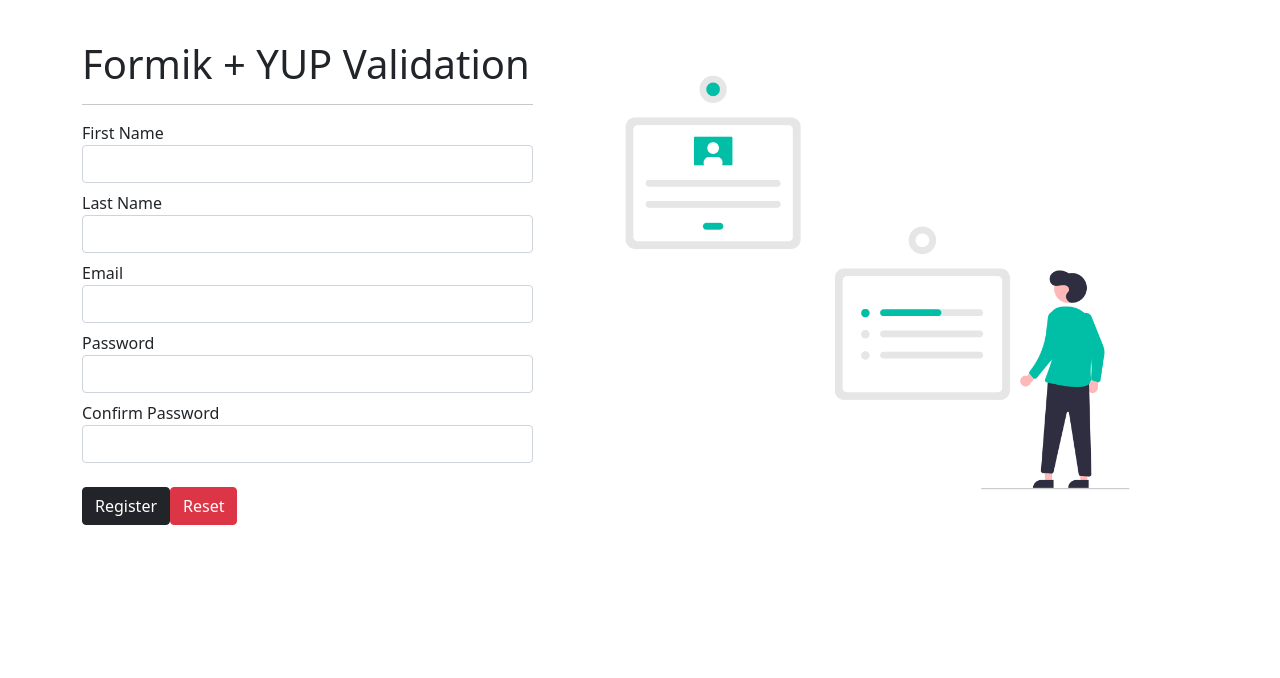
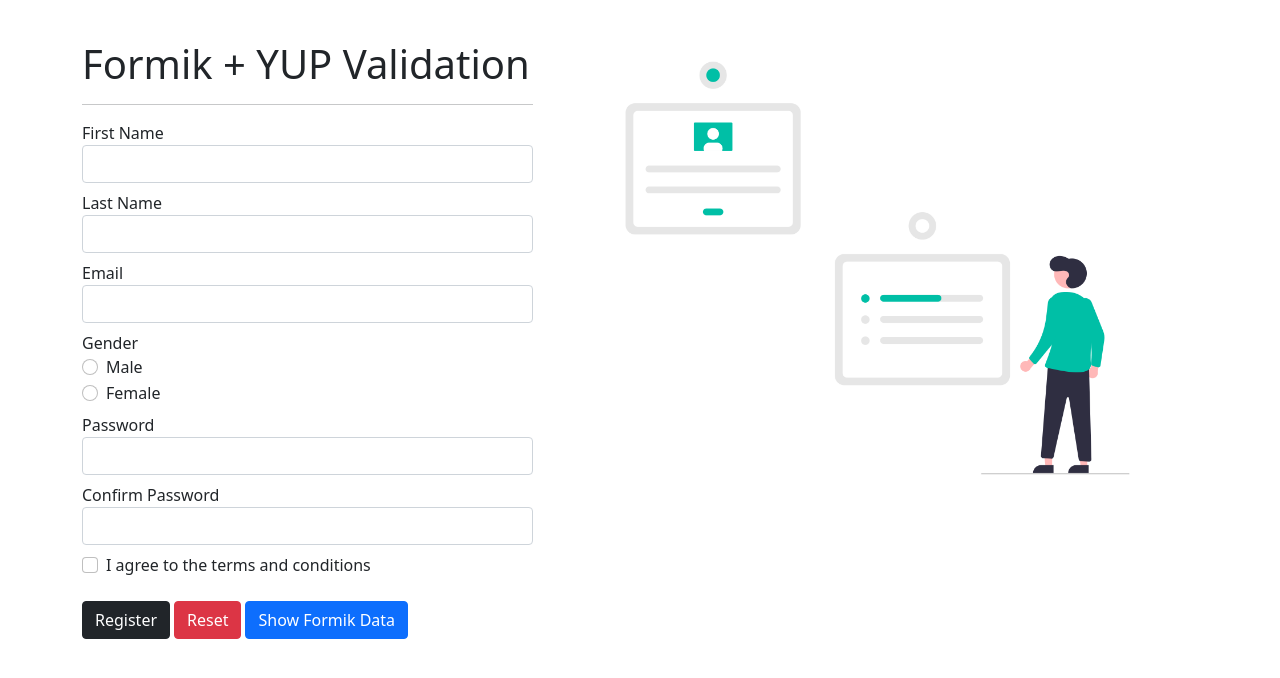
Before and after one commit to andersonluis87/react-formik-yup, a React (Create React App) app: page / in a window 1280 px wide. Shown: the top 678 px of the page. Built offline with nearby package versions, Linux system fonts and the light colour scheme.

Commit message:
Adding checkbox and radio-group validation

```diff
--- a/src/App.css
+++ b/src/App.css
@@ -41,3 +41,14 @@
   color: rgb(202, 70, 70);
   font-size: .8rem;
 }
+
+pre {
+  margin-top: 10px;
+  border: solid 1px #ccc;
+  padding: 10px;
+  background-color: rgb(243, 243, 243);
+}
+
+button {
+  margin-right: 10px;
+}
--- a/src/App.js
+++ b/src/App.js
@@ -9,7 +9,7 @@ function App() {
         <div className="col-md-5">
           <SignUp />
         </div>
-        <div className="col-md-7 my-auto">
+        <div className="col-md-7">
           <img className="img-fluid w-100" src={formImage} alt="Form" />
         </div>
       </div>
--- /dev/null
+++ b/src/components/FormComponents/CheckboxField.js
@@ -0,0 +1,20 @@
+import React from 'react'
+import { ErrorMessage, useField } from 'formik';
+
+export const CheckboxField = ({ label, id, ...props }) => {
+
+    const [field, meta] = useField(props);
+
+    return (
+        <div className="form-check mb-2">
+            <input
+                className={`form-check-input ${meta.touched && meta.error && 'is-invalid'}`}
+                type="checkbox"
+                id={id}
+                {...field} {...props}
+            />
+            <label className="form-check-label" htmlFor={id}>{label}</label>
+            <ErrorMessage component="div" name={field.name} className='error'/>
+        </div>
+    )
+}
--- /dev/null
+++ b/src/components/FormComponents/RadioButtonField.js
@@ -0,0 +1,31 @@
+import React from 'react'
+import { useField } from 'formik';
+
+
+export const RadioButtonField =({
+    id,
+    label,
+    className,
+    ...props
+  }) => {
+    const [field, meta] = useField(props);
+
+    const radioClassName = `form-check-input ${meta.error ? 'is-invalid' : ''}`;
+
+    return (
+      <div className="form-check">
+        <input
+          name={field.name}
+          id={id}
+          type="radio"
+          value={id}
+          checked={id === field.value}
+          onChange={field.onChange}
+          onBlur={field.onBlur}
+          className={radioClassName}
+          {...props}
+        />
+        <label className="form-check-label" htmlFor={id}>{label}</label>
+      </div>
+    );
+  };
--- /dev/null
+++ b/src/components/FormComponents/RadioButtonGroup.js
@@ -0,0 +1,16 @@
+import React from 'react'
+
+export const RadioButtonGroup = ({
+    error,
+    touched,
+    label,
+    children
+  }) => {
+    return (
+      <div className='mb-2'>
+          <label>{label}</label>
+          {children}
+          {touched && error && <div className="error">{error}</div>}
+      </div>
+    );
+  };
--- /dev/null
+++ b/src/components/FormComponents/index.js
@@ -0,0 +1,6 @@
+import { TextField } from './TextField';
+import { CheckboxField } from './CheckboxField';
+import { RadioButtonField } from './RadioButtonField';
+import { RadioButtonGroup } from './RadioButtonGroup';
+
+export { TextField, CheckboxField, RadioButtonField, RadioButtonGroup };
--- a/src/components/SignUp.js
+++ b/src/components/SignUp.js
@@ -1,9 +1,14 @@
-import React from 'react'
+import React, { useState} from 'react'
 import { Formik, Form } from 'formik';
 import * as Yup from 'yup';
-import { TextField } from './TextField';
+import { TextField, CheckboxField, RadioButtonField, RadioButtonGroup } from './FormComponents';
 
 export const SignUp = () => {
+    const [isFormikDataVisible, setFormikDataVisibility] = useState(false);
+    const handleFormikDataVisibility = () => {
+        setFormikDataVisibility(!isFormikDataVisible)
+    }
+
     const validate = Yup.object({
         firstName: Yup.string()
             .max(15, 'Must be 15 characters or less')
@@ -19,7 +24,10 @@ export const SignUp = () => {
             .required('Password is required'),
         confirmPassword: Yup.string()
             .oneOf([Yup.ref('password'), null, 'Passwords must match'])
-            .required('Confirm password is required')
+            .required('Confirm password is required'),
+        gender: Yup.string().required('Gender is required'),
+        terms: Yup.boolean()
+            .oneOf([true], 'You must accept the terms and conditions to continue')
     })
 
     return (
@@ -30,13 +38,25 @@ export const SignUp = () => {
                 email: '',
                 password: '',
                 confirmPassword: '',
+                gender: '',
+                terms: false,
             }}
             validationSchema={validate}
-            onSubmit={values => {
-                console.log(values)
-            }}
-            >
+            onSubmit={( data, { setSubmitting, resetForm }) => {
+                setSubmitting(true);
+
+                setTimeout(()=> {
+                    alert('Form submitted!');
+
+                    console.log(data);
+
+                    setSubmitting(false);
+                    resetForm();
+                }, 5000);
+
+            }}>
             {formik => (
+                <>
                     <div className="my-4 font-weight-bold-display-4">
                         <h1>Formik + YUP Validation</h1>
                         <hr />
@@ -44,13 +64,33 @@ export const SignUp = () => {
                             <TextField label="First Name" name="firstName" type="text" />
                             <TextField label="Last Name" name="lastName" type="text" />
                             <TextField label="Email" name="email" type="email" />
+
+                            <RadioButtonGroup
+                                id="gender"
+                                label="Gender"
+                                value={formik.values.gender}
+                                error={formik.errors.gender}
+                                touched={formik.touched.gender}
+                            >
+                                <RadioButtonField label="Male" name="gender" id="male" />
+                                <RadioButtonField label="Female" name="gender" id="female"  />
+                            </RadioButtonGroup>
                             <TextField label="Password" name="password" type="password" />
                             <TextField label="Confirm Password" name="confirmPassword" type="password" />
 
-                        <button className="btn btn-dark mt-3" type="submit">Register</button>
-                        <button className="btn btn-danger mt-3 ml-3" type="reset">Reset</button>
+                            <CheckboxField label="I agree to the terms and conditions" name="terms" id="terms" />
+
+                            <button className="btn btn-dark mt-3 me-1" type="submit" disabled={formik.isSubmitting}>{!formik.isSubmitting ? 'Register' : 'Registering...'}</button>
+                            <button className="btn btn-danger mt-3 me-1" disabled={formik.isSubmitting} type="reset">Reset</button>
+                            <button className="btn btn-primary mt-3 " onClick={handleFormikDataVisibility} type="button">{!isFormikDataVisible ? 'Show Formik Data' : 'Hide Formik Data'}</button>
                         </Form>
                     </div>
+                    <div>
+                        { !isFormikDataVisible ? null : (
+                            <pre>{JSON.stringify(formik, null, 2)}</pre>
+                        )}
+                    </div>
+                </>
             )}
         </Formik>
     )
```
Also changed, not shown: src/components/FormComponents/TextField.js (renamed from src/components/TextField.js). Lines whose indentation alone changed are shown as unchanged.
